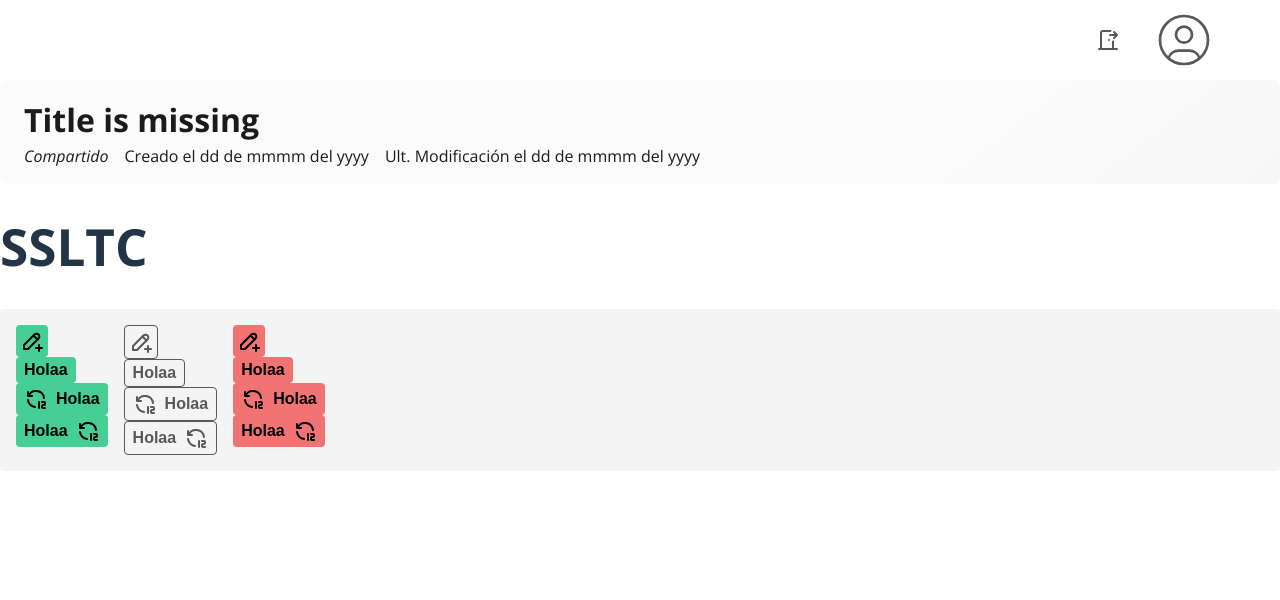
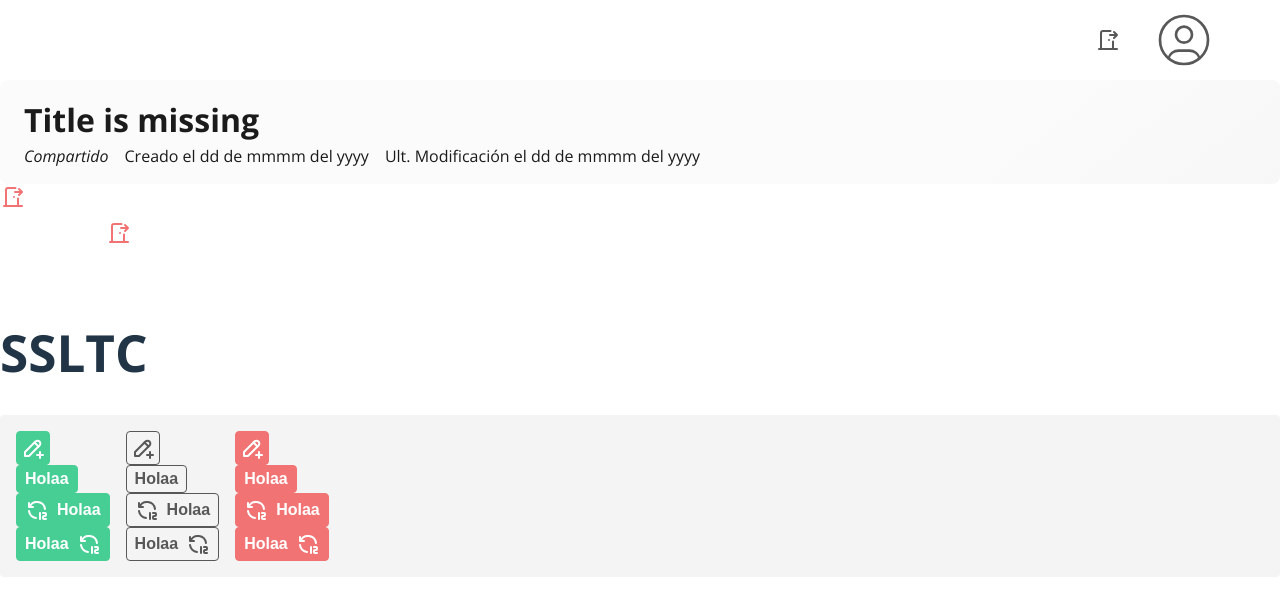
Before and after one commit to stariluz/uach-se-checklists-webapp, a React (Vite) app: page / in a window 1280 px wide. Shown: the top 600 px of the page. Built offline with nearby package versions, Linux system fonts and the light colour scheme.

Commit message:
Structure for #9 for item and floatring uses

```diff
--- a/src/components/Buttons/Button.css
+++ b/src/components/Buttons/Button.css
@@ -1,4 +1,5 @@
 :root {
+    --ssltc-btn-gosth-bg: #ffffff00;
     --ssltc-btn-primary-bg: #46CE95;
     --ssltc-btn-primary-text: #FFFFFF;
     --ssltc-btn-secondary-bg: #F4F4F4;
@@ -21,8 +22,13 @@
     font-weight: 600;
     --bg: var(--ssltc-btn-primary-bg);
     background-color: var(--bg);
+    --color: var(--ssltc-btn-primary-text);
+    color: var(--color);
+    --border: var(--ssltc-btn-primary-bg);
+    border: 1px solid var(--border);
 }
-.btn-icon{
+
+.btn-icon {
     padding: 0.25rem 0.25rem;
 }
 
@@ -32,14 +38,36 @@
 
 .btn.btn-primary {
     --bg: var(--ssltc-btn-primary-bg);
+    --color: var(--ssltc-btn-primary-text);
+    --border: var(--ssltc-btn-primary-bg);
 }
 
 .btn.btn-secondary {
     --bg: var(--ssltc-btn-secondary-bg);
-    color: var(--ssltc-btn-secondary-text);
-    border: 1px solid var(--ssltc-btn-secondary-text);
+    --color: var(--ssltc-btn-secondary-text);
+    --border: var(--ssltc-btn-secondary-text);
 }
 
 .btn.btn-danger {
     --bg: var(--ssltc-btn-danger-bg);
+    --color: var(--ssltc-btn-danger-text);
+    --border: var(--ssltc-btn-danger-bg);
 }
+
+.btn.btn-primary.btn-ghost {
+    --bg: var(--ssltc-btn-gosth-bg);
+    --border: var(--ssltc-btn-gosth-bg);
+    --color: var(--ssltc-btn-primary-bg);
+}
+
+.btn.btn-secondary.btn-ghost {
+    --bg: var(--ssltc-btn-gosth-bg);
+    --border: var(--ssltc-btn-gosth-bg);
+    --color: var(--ssltc-btn-secondary-text);
+}
+
+.btn.btn-danger.btn-ghost {
+    --bg: var(--ssltc-btn-gosth-bg);
+    --border: var(--ssltc-btn-gosth-bg);
+    --color: var(--ssltc-btn-danger-bg);
+}
--- /dev/null
+++ b/src/components/ChecklistActions/ChecklistActions.css
@@ -0,0 +1,25 @@
+.actions {
+    display: flex;
+    justify-content: center;
+    align-items: center;
+    width: fit-content;
+    gap: 0.75rem;
+}
+
+.actions.floating {
+    background-color: white;
+    border-radius: 5rem;
+    flex-direction: column;
+    padding: 0.625rem;
+
+    position: absolute;
+    left: 100%;
+    margin-left: 1rem;
+}
+
+.actions.floating.horizontal {
+    flex-direction: unset;
+}
+.actions button{
+    padding: 0;
+}
--- /dev/null
+++ b/src/components/ChecklistActions/ChecklistActions.tsx
@@ -0,0 +1,67 @@
+import { IconDoorExit, IconEdit, IconShare, IconTrashXFilled } from '@tabler/icons-react'
+import Button from '../Buttons/Button'
+import './ChecklistActions.css'
+
+class ChecklistRole {
+    title?: string;
+    operation?: 'OWNER' | 'COLABORATOR' | 'SPECTATOR';
+}
+
+class ChecklistActionsModel {
+    title?: string
+    completeness?: boolean
+    due_date?: Date = new Date()
+    updated_at?: Date = new Date()
+    url?: string
+    role?: ChecklistRole;
+}
+interface Props {
+    className?: string
+    checklist?: ChecklistActionsModel
+}
+
+const ChecklistActions = (props: Props) => {
+    const handleShare = () => {
+
+    }
+    const handleEdit = () => {
+
+    }
+    const handleDelete = () => {
+
+    }
+    const handleLeave = () => {
+
+    }
+    return <div className={`actions ${props.className || ''}`}>
+        {
+            props.checklist?.role?.operation == 'OWNER' ?
+                <>
+                    <Button
+                        className='btn-ghost btn-secondary'
+                        icon={<IconShare />}
+                        onClick={() => handleShare()}
+                    ></Button>
+                    <Button
+                        className='btn-ghost btn-secondary'
+                        icon={<IconEdit />}
+                        onClick={() => handleEdit()}
+                    ></Button>
+                    <Button
+                        className='btn-ghost btn-danger'
+                        icon={<IconTrashXFilled />}
+                        onClick={() => handleDelete}
+                    ></Button>
+                </>
+                :
+                <Button
+                    className='btn-ghost btn-danger'
+                    icon={<IconDoorExit />}
+                    onClick={() => handleLeave}
+                ></Button>
+
+        }
+    </div>
+}
+
+export default ChecklistActions;
--- a/src/views/HomePage.css
+++ b/src/views/HomePage.css
@@ -4,3 +4,14 @@
   width: 100%;
   position: relative;
 }
+
+.container{
+  overflow: visible;
+  width: 5rem;
+  min-height: 5rem;
+  background-color: #FFFFFF;
+}
+
+.relative{
+  position: relative;
+}
--- a/src/views/HomePage.tsx
+++ b/src/views/HomePage.tsx
@@ -3,12 +3,19 @@ import './HomePage.css'
 import ButtonsDev from '../components/Development/ButtonsDev'
 import Header from '../components/Header/Header'
 import ChecklistItem from '../components/ChecklistItem/ChecklistItem'
+import ChecklistActions from '../components/ChecklistActions/ChecklistActions'
 
 function HomePage() {
   return (
     <>
-      <Header/>
-      <ChecklistItem/>
+      <Header />
+      <ChecklistItem />
+
+      <ChecklistActions />
+      <div className='relative container'>
+        <ChecklistActions className='floating' />
+        <ChecklistActions className='floating horizontal' />
+      </div>
       <h1>SSLTC</h1>
       <ButtonsDev></ButtonsDev>
     </>
```
